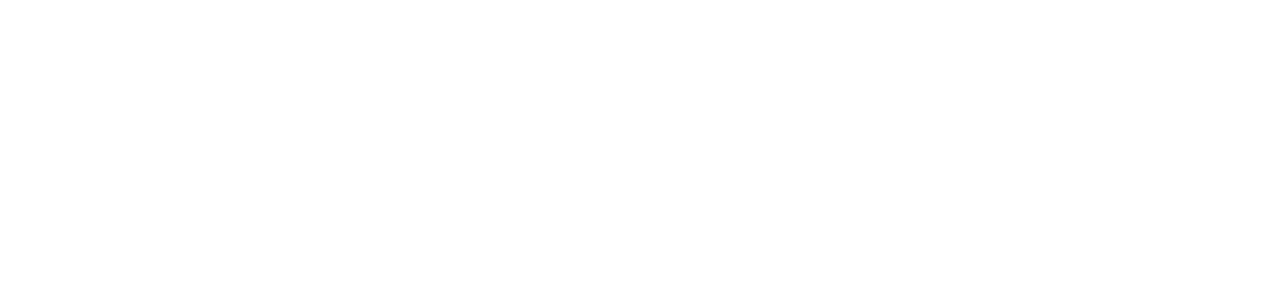
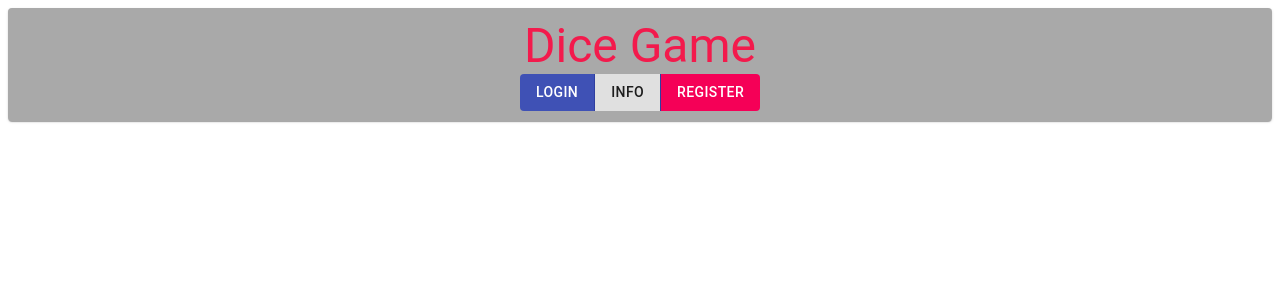
Before and after one commit to mriduldhall/Dice-Game-NEA, a React app in the folder dice_game/frontend/: page / in a window 1280 px wide. Shown: the top 300 px of the page. Built offline with nearby package versions, Linux system fonts and the light colour scheme; the HTML template or start-up script is replaced by a standard one.

Commit message:
Built home page

```diff
--- a/dice_game/frontend/src/components/App.js
+++ b/dice_game/frontend/src/components/App.js
@@ -1,10 +1,13 @@
 import React from "react";
 import { render } from "react-dom";
+import HomePage from "./HomePage";
 
 
 export default function App(props) {
     return (
-        <div className="center main-background"/>
+        <div className="center main-background">
+            <HomePage/>
+        </div>
     );
 }
 
--- /dev/null
+++ b/dice_game/frontend/src/components/HomePage.js
@@ -0,0 +1,45 @@
+import React from "react";
+import {Grid, Typography, Button, ButtonGroup, Card, withStyles} from "@material-ui/core";
+
+
+const CherryRedTextTypography = withStyles({
+  root: {
+    color: "#f31a4c",
+  }
+})(Typography);
+
+
+export default function HomePage(props) {
+    function renderHomePage() {
+        return (
+            <div className={"center"}>
+                <Card style={{backgroundColor: "darkgray", padding:10}}>
+                    <Grid container align={"center"}>
+                        <Grid item xs={12} align={"center"}>
+                            <CherryRedTextTypography variant={"h3"} compact={"h3"}>
+                                Dice Game
+                            </CherryRedTextTypography>
+                        </Grid>
+                        <Grid item xs={12} align={"center"}>
+                            <ButtonGroup disableElevation variant={"contained"} color={"primary"}>
+                                <Button color={"primary"}>
+                                    Login
+                                </Button>
+                                <Button color={"default"}>
+                                    Info
+                                </Button>
+                                <Button color={"secondary"}>
+                                    Register
+                                </Button>
+                            </ButtonGroup>
+                        </Grid>
+                    </Grid>
+                </Card>
+            </div>
+        );
+    }
+
+    return (
+        renderHomePage()
+    );
+}
--- a/dice_game/frontend/static/css/index.css
+++ b/dice_game/frontend/static/css/index.css
@@ -18,6 +18,13 @@
   height: 100%;
 }
 
+.center {
+  position: absolute;
+  top: 50%;
+  left: 50%;
+  transform: translate(-50%, -50%);
+}
+
 .main-background {
   background: url("https://c.pxhere.com/photos/fe/25/cube_play_random_luck_points_numbers_eyes_magic_cube_craps-1282150.jpg!d") no-repeat center center fixed;
   height: 100%;
```
